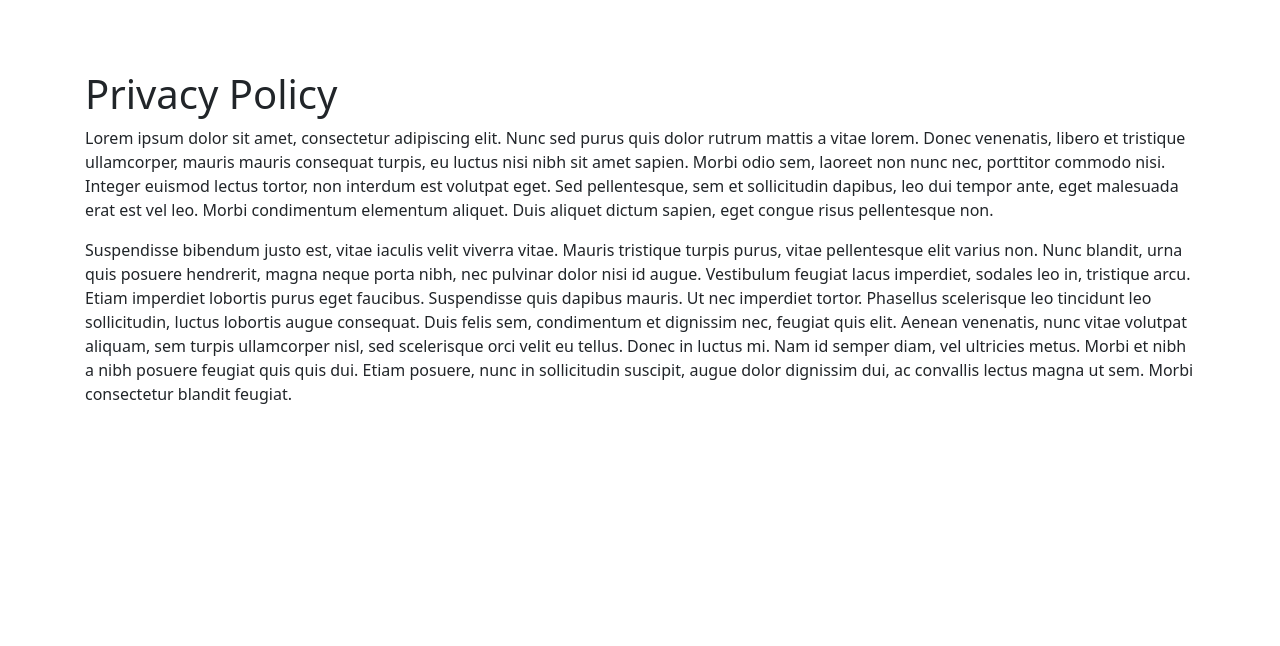
After one commit to eliaslorandi/Portfolio, a Yii app: template views/site/privacyPolicy.php in a window 1280 px wide. The commit adds this page. Shown: the top 646 px of the page. Run offline with PHP 8.4 and a stand-in for Yii, Linux system fonts and the light colour scheme; the template is opened without the code that fills it, so the values that code supplies are empty; some libraries are stand-ins or nearby versions.

Commit message:
Created view

```diff
--- a/config/web.php
+++ b/config/web.php
@@ -5,6 +5,7 @@ $db = require __DIR__ . '/db.php';
 
 $config = [
     'id' => 'basic',
+    'name' => 'Portfolio',
     'basePath' => dirname(__DIR__),
     'bootstrap' => ['log'],
     'aliases' => [
--- a/controllers/SiteController.php
+++ b/controllers/SiteController.php
@@ -125,4 +125,9 @@ class SiteController extends Controller
     {
         return $this->render('about');
     }
+
+    public function actionPrivacyPolicy()
+    {
+        return $this->render('privacyPolicy');
+    }
 }
--- a/views/layouts/main.php
+++ b/views/layouts/main.php
@@ -42,6 +42,7 @@ $this->registerLinkTag(['rel' => 'icon', 'type' => 'image/x-icon', 'href' => Yii
             ['label' => 'Home', 'url' => ['/site/index']],
             ['label' => 'About', 'url' => ['/site/about']],
             ['label' => 'Contact', 'url' => ['/site/contact']],
+            ['label' => 'Privacy Policy', 'url' => ['/site/privacy-policy']],
             Yii::$app->user->isGuest
                 ? ['label' => 'Login', 'url' => ['/site/login']]
                 : '<li class="nav-item">'
--- /dev/null
+++ b/views/site/privacyPolicy.php
@@ -0,0 +1,19 @@
+<?php
+
+use yii\helpers\Html;
+
+$this->title = 'Privacy Policy';
+//$this->params['breadcrumbs'][] = $this->title;
+?>
+
+<div class="site-privacy-policy">
+    <h1><?= Html::encode($this->title) ?></h1>
+
+    <p>
+        Lorem ipsum dolor sit amet, consectetur adipiscing elit. Nunc sed purus quis dolor rutrum mattis a vitae lorem. Donec venenatis, libero et tristique ullamcorper, mauris mauris consequat turpis, eu luctus nisi nibh sit amet sapien. Morbi odio sem, laoreet non nunc nec, porttitor commodo nisi. Integer euismod lectus tortor, non interdum est volutpat eget. Sed pellentesque, sem et sollicitudin dapibus, leo dui tempor ante, eget malesuada erat est vel leo. Morbi condimentum elementum aliquet. Duis aliquet dictum sapien, eget congue risus pellentesque non.
+    </p>
+
+    <p>
+        Suspendisse bibendum justo est, vitae iaculis velit viverra vitae. Mauris tristique turpis purus, vitae pellentesque elit varius non. Nunc blandit, urna quis posuere hendrerit, magna neque porta nibh, nec pulvinar dolor nisi id augue. Vestibulum feugiat lacus imperdiet, sodales leo in, tristique arcu. Etiam imperdiet lobortis purus eget faucibus. Suspendisse quis dapibus mauris. Ut nec imperdiet tortor. Phasellus scelerisque leo tincidunt leo sollicitudin, luctus lobortis augue consequat. Duis felis sem, condimentum et dignissim nec, feugiat quis elit. Aenean venenatis, nunc vitae volutpat aliquam, sem turpis ullamcorper nisl, sed scelerisque orci velit eu tellus. Donec in luctus mi. Nam id semper diam, vel ultricies metus. Morbi et nibh a nibh posuere feugiat quis quis dui. Etiam posuere, nunc in sollicitudin suscipit, augue dolor dignissim dui, ac convallis lectus magna ut sem. Morbi consectetur blandit feugiat.
+    </p>
+</div>
```
